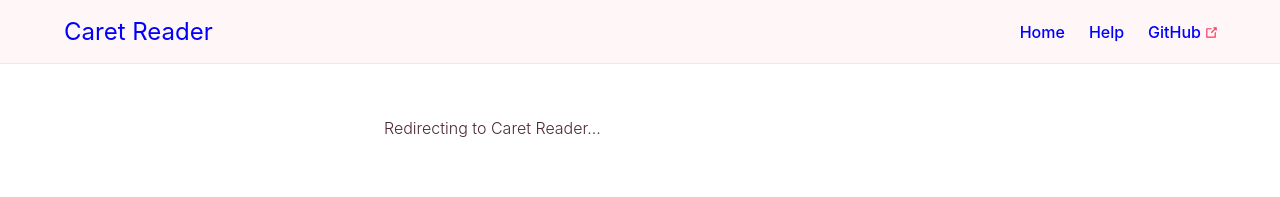
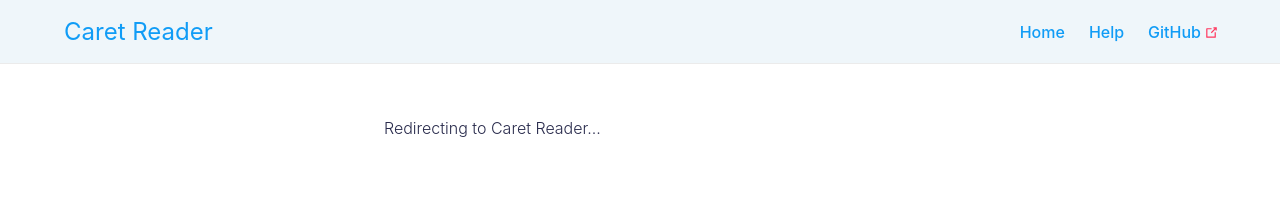
Before and after one commit to CaretReader/Website, a plain HTML site: page static/add-source-list/index.html in a window 1280 px wide. Drawn offline with nearby package versions, Linux system fonts and the light colour scheme; files that its build step writes are made by us from their sources.

Commit message:
Change color scheme

```diff
--- a/sass/css/_theme.scss
+++ b/sass/css/_theme.scss
@@ -1,8 +1,8 @@
 
 // Colors
-$tintColor: #0000ff;
-$textColor: #4d2a32;
-$lightTintColor: #fff6f8;
+$tintColor: #109CF6;
+$textColor: #2A2C4D;
+$lightTintColor: #EFF6FA;
 $separatorColor: #ebebeb;
 $backgroundColor: #ffffff;
 
```
